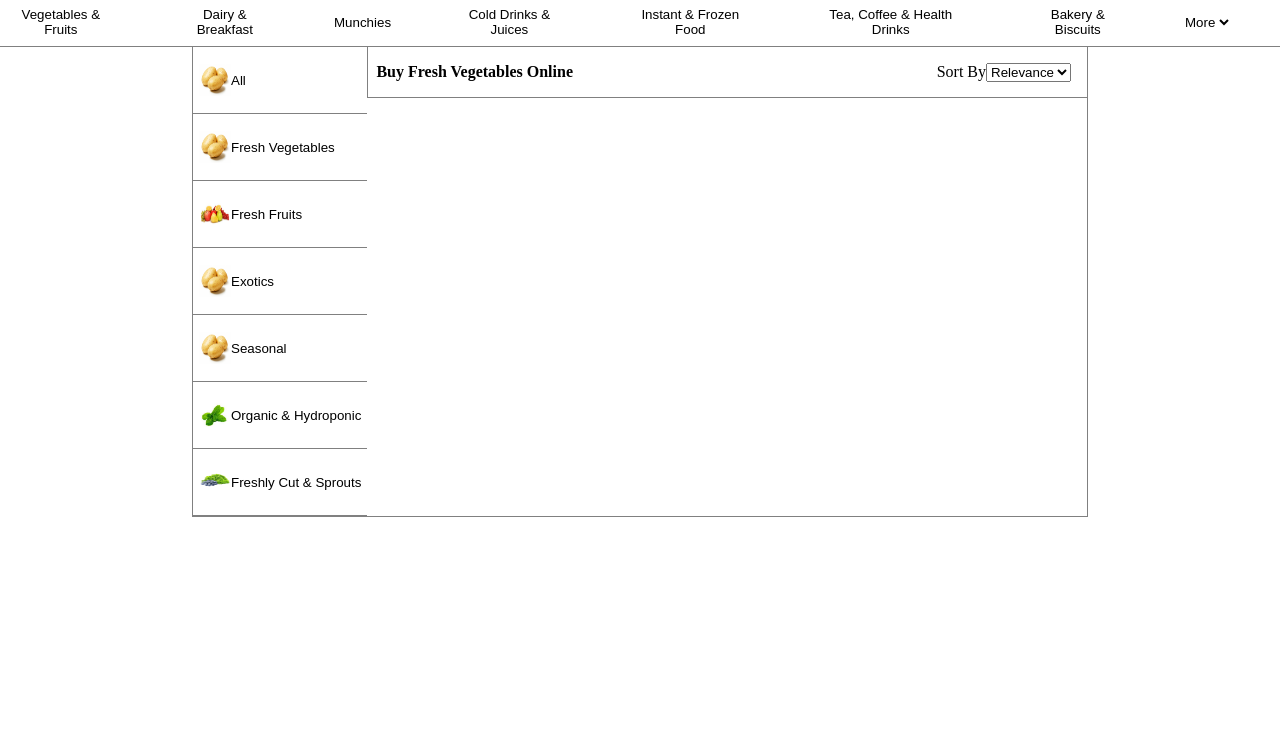
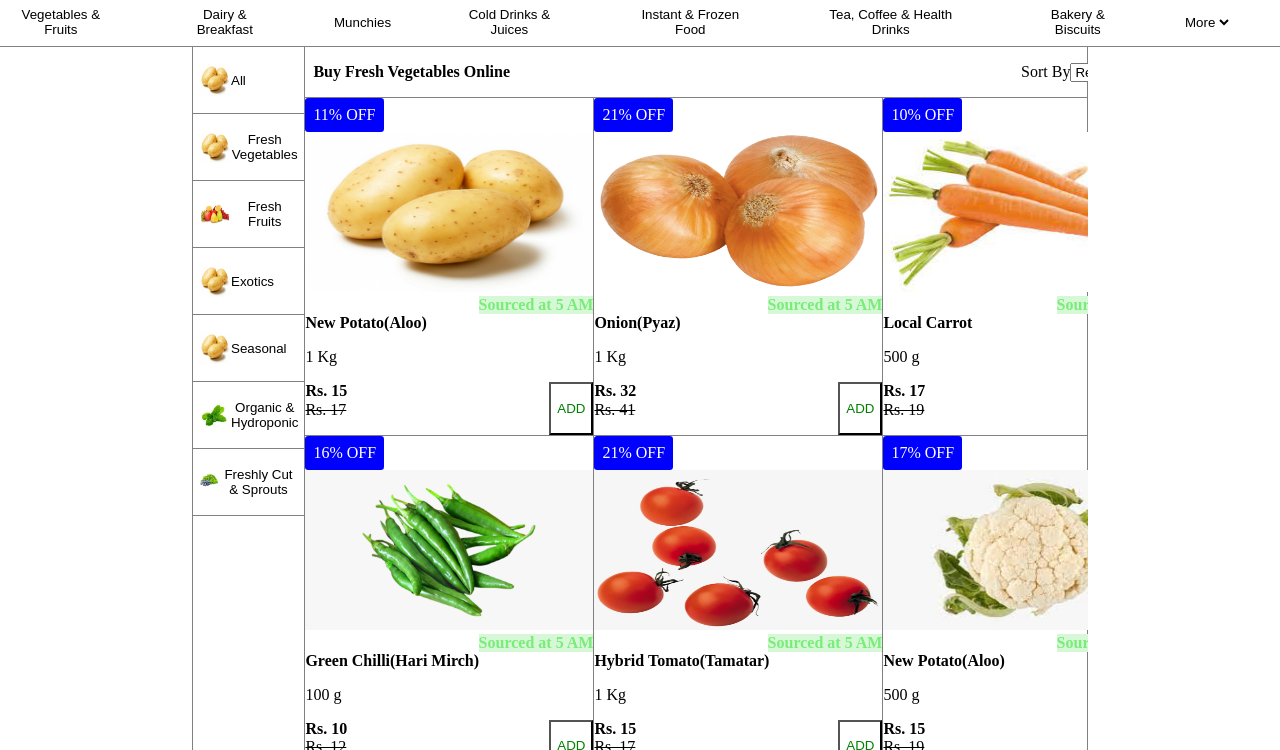
Before and after one commit to malhaar-thakore/Blinkit-project-, a plain HTML site: page index.html in a window 1280 px wide. Shown: the part 50-800 px from the top of the page. Drawn offline with Linux system fonts and the light colour scheme.

Commit message:
MVC model implemented on sidebar and category filtering

```diff
--- a/css/syntax.css
+++ b/css/syntax.css
@@ -2,17 +2,17 @@ body {
     margin: 0;
 }
 
-.header-details{
+.headerDetails{
     display: flex;
     justify-content: space-between;
 }
 
-.header-left{
+.headerLeft{
     display: flex;
     /*justify-content: flex-start;*/
 }
 
-.header-right{
+.headerRight{
     display: flex;
 }
 
@@ -24,24 +24,24 @@ body {
     border-right: 1px solid grey;
 }
 
-.logop1{
+.logoP1{
     color:gold;
 }
 
-.logop2{
+.logoP2{
     color:forestgreen;
 }
 
-.delivery-details{
+.deliveryDetails{
     display: flex;
     flex-direction: column;
 }
 
-.delivery-area{
+.deliveryArea{
     border: none;
 }
 
-.login-button{
+.loginButton{
     display: flex;
     border: none;
     background: white;
@@ -49,7 +49,7 @@ body {
     align-items: center;
 }
 
-.my-cart-button{
+.myCartButton{
     display: flex;
     border: none;
     background: green;
@@ -57,43 +57,43 @@ body {
     margin: 1px 6px;
 }
 
-.cart-image{
+.cartImage{
     display: flex;
     height: 2rem;
     width: 2rem;
 }
 
-.my-cart{
+.myCart{
     display: flex;
 }
 
-.navigation-bar{
+.navigationBar{
     border-top: 1px solid grey;
     border-bottom: 1px solid grey;
 }
 
-.nav-details{
+.navDetails{
     display: flex;
     justify-content: center;
     margin-top: 0.5rem;
     margin-bottom: 0.5rem;
 }
 
-.nav-buttons{
+.navButtons{
     border: none;
     background: white;
     margin-right: 3rem;
     align-items: center;
 }
 
-.main-content {
+.mainContent {
     width: 70%;
     margin-left: auto;
     margin-right: auto;
     overflow: hidden;
 }
 
-.main-content-details{
+.mainContentDetails{
     display: flex;
     border-left: 1px solid grey;
     border-right: 1px solid grey;
@@ -101,12 +101,12 @@ body {
    /* border: 2px solid grey;*/
 }
 
-.sidebar{
+#sidebar{
     display: flex;
     flex-direction: column;
 }
 
-.sidebar-button{
+.sidebarButton{
     display: flex;
     align-items: center;
     background-color: white;
@@ -121,11 +121,11 @@ body {
     border-left-color: green;*/
 }
 
-.sidebar-button:hover{
+.sidebarButton:hover{
     background-color: green;
 }
 
-.sidebar-image{
+.sidebarImage{
     display: flex;
     height: 2rem;
     width: 2rem;
@@ -133,15 +133,15 @@ body {
     margin-bottom: 1rem;
 }
 
-.sidebar-text{
+.sidebarText{
     display: flex;
 }
 
-.center-bar{
+.centerBar{
     flex-grow: 2;
 }
 
-.top-bar{
+.topBar{
     display: flex;
     justify-content: space-between;
     align-items: center;
@@ -149,19 +149,19 @@ body {
     border-bottom: 1px solid grey;
 }
 
-.top-bar-text{
+.topBarText{
     display: flex;
     margin-bottom: 1rem;
     margin-left: 0.5rem;
     margin-top: 1rem;
 }
 
-.top-bar-dropdown{
+.topBarDropdown{
     display: flex;
     margin-right: 1rem;
 }
 
-.display-items{
+#productsToBeSold{
     display: grid;
     grid-template-columns: repeat(3,1fr);
 }
@@ -170,7 +170,7 @@ body {
     text-decoration: line-through;
 }
 
-.cost-add{
+.costAdd{
     display: flex;
     justify-content: space-between;
     align-content: center;
@@ -181,7 +181,7 @@ body {
     border-left: 1px solid grey;
 }
 
-.card-images{
+.cardImages{
     height: 10rem;
     width: 18rem;
 }
@@ -210,7 +210,7 @@ body {
     margin-top:0.5px;
 }
 
-.add-button{
+.addButton{
     color: green;
     background: transparent;
 }
--- a/index.html
+++ b/index.html
@@ -11,18 +11,18 @@
 
         <main class="wrapper">
 
-            <main class="flex-container">
+            <main class="flexContainer">
                 <section class="header">
-                    <header class="header-details">
+                    <header class="headerDetails">
 
-                        <section class="header-left">
+                        <section class="headerLeft">
                             <div class="logo">
-                                <span class="logop1">blink</span>
-                                <span class="logop2">it</span>
+                                <span class="logoP1">blink</span>
+                                <span class="logoP2">it</span>
                             </div>
-                            <div class="delivery-details">
+                            <div class="deliveryDetails">
                                 <label for="delivery area">Delivery in 10 minutes</label>
-                                    <select name="delivery-area" class="delivery-area">
+                                    <select name="deliveryArea" class="deliveryArea">
                                     <option value="delhi">Delhi, India</option>
                                     <option value="bangalore">Bangalore, India</option>
                                     <option value="mumbai">Mumbai, India</option>
@@ -31,28 +31,28 @@
                             </div>
                         </section>
 
-                        <section class="header-right">
-                            <button class="login-button">Login</button>
-                            <button class="my-cart-button">
-                                <img class="cart-image" src="images/cart-image.png">
-                                <strong class="my-cart">My Cart</strong>
+                        <section class="headerRight">
+                            <button class="loginButton">Login</button>
+                            <button class="myCartButton">
+                                <img class="cartImage" src="images/cart-image.png">
+                                <strong class="myCart">My Cart</strong>
                             </button>
                         </section>
                     </header>
                 </section>
 
-                <section class="navigation-bar">
-                    <div class="nav-details">
-                        <button class="nav-buttons">Vegetables & Fruits</button>
-                        <button class="nav-buttons">Dairy & Breakfast</button>
-                        <button class="nav-buttons">Munchies</button>
-                        <button class="nav-buttons">Cold Drinks & Juices</button>
-                        <button class="nav-buttons">Instant & Frozen Food</button>
-                        <button class="nav-buttons">Tea, Coffee & Health Drinks</button>
-                        <button class="nav-buttons">Bakery & Biscuits</button>
+                <section class="navigationBar">
+                    <div class="navDetails">
+                        <button class="navButtons">Vegetables & Fruits</button>
+                        <button class="navButtons">Dairy & Breakfast</button>
+                        <button class="navButtons">Munchies</button>
+                        <button class="navButtons">Cold Drinks & Juices</button>
+                        <button class="navButtons">Instant & Frozen Food</button>
+                        <button class="navButtons">Tea, Coffee & Health Drinks</button>
+                        <button class="navButtons">Bakery & Biscuits</button>
 
-                        <label for="other-items"></label>
-                        <select class="nav-buttons" name="other-items" id="other-items">
+                        <label for="moreTypesOfProducts"></label>
+                        <select class="navButtons" name="moreTypesOfProducts" id="moreTypesOfProducts">
                         <option value="more">More</option>
                         <option value="a">A</option>
                         <option value="b">B</option>
@@ -61,9 +61,9 @@
                     </div>
                 </section>
 
-                <section class="main-content">
-                    <div class="main-content-details">
-                        <div class="sidebar">
+                <section class="mainContent">
+                    <div class="mainContentDetails">
+                        <div id="sidebar">
                             <!-- <button class="sidebar-button">
                                 <img class="sidebar-image" src="images/potato-img.png">
                                 <p class="sidebar-text">All</p>
@@ -94,12 +94,12 @@
                             </button> -->
                         </div>
 
-                        <div class="center-bar">
-                            <div class="top-bar">
-                                <strong class="top-bar-text">Buy Fresh Vegetables Online</strong>
-                                <div class="top-bar-dropdown">
-                                    <label for="sort-by">Sort By</label>
-                                    <select name="sort-by" id="sort-by">
+                        <div class="centerBar">
+                            <div class="topBar">
+                                <strong class="topBarText">Buy Fresh Vegetables Online</strong>
+                                <div class="topBarDropdown">
+                                    <label for=productsSortBy">Sort By</label>
+                                    <select name="productsSortBy" id="productsSortBy">
                                     <option value="relevance">Relevance</option>
                                     <option value="a">A</option>
                                     <option value="b">B</option>
@@ -108,7 +108,7 @@
                                 </div>
                             </div>
 
-                            <div class="display-items">
+                            <div id="productsToBeSold">
                                 <!-- <div class="card one">
                                     <div class="offer">
                                         <strong> 11% OFF</strong>
@@ -380,7 +380,7 @@
             <p>Bla Bla Bla Bla</p>
         </div> -->
 
-        <script src="javascript/myscripts.js"></script>
+        <script type="module" src="javascript/controller.js"></script>
     </body>
 
 </html>
--- /dev/null
+++ b/javascript/models/displayProducts.js
@@ -0,0 +1,271 @@
+const CATEGORY_TYPES = {
+    all : 'all',
+    freshVegetables : 'freshVegetables',
+    freshFruits : 'freshFruits',
+    exotics : 'exotics',
+    seasonal : 'seasonal',
+    organicHydroponic : 'organicHydroponic',
+    freshlyCutSprouts : 'freshlyCutSprouts',
+    card: 'card'
+}
+
+const DISPLAY_PRODUCTS_CONTENT = [
+    {
+        offer: '11% OFF',
+        image: 'images/potato-img.png',
+        source: 'Sourced at 5 AM',
+        title: 'New Potato(Aloo)',
+        quantity: '1 Kg',
+        newCost: 'Rs. 15',
+        oldCost: 'Rs. 17',
+        addButton: 'ADD',
+        categories: CATEGORY_TYPES.card + ' ' + CATEGORY_TYPES.all + ' ' + CATEGORY_TYPES.freshVegetables
+    },
+
+    {
+        offer: '21% OFF',
+        image: 'images/onion-img.png',
+        source: 'Sourced at 5 AM',
+        title: 'Onion(Pyaz)',
+        quantity: '1 Kg',
+        newCost: 'Rs. 32',
+        oldCost: 'Rs. 41',
+        addButton: 'ADD',
+        categories: CATEGORY_TYPES.card + ' ' + CATEGORY_TYPES.all + ' ' + CATEGORY_TYPES.freshVegetables
+    },
+
+    {
+        offer: '10% OFF',
+        image: 'images/carrot-img.jpeg',
+        source: 'Sourced at 5 AM',
+        title: 'Local Carrot',
+        quantity: '500 g',
+        newCost: 'Rs. 17',
+        oldCost: 'Rs. 19',
+        addButton: 'ADD',
+        categories: CATEGORY_TYPES.card + ' ' + CATEGORY_TYPES.all + ' ' + CATEGORY_TYPES.freshVegetables
+    },
+
+    {
+        offer: '16% OFF',
+        image: 'images/green-chilli-img.png',
+        source: 'Sourced at 5 AM',
+        title: 'Green Chilli(Hari Mirch)',
+        quantity: '100 g',
+        newCost: 'Rs. 10',
+        oldCost: 'Rs. 12',
+        addButton: 'ADD',
+        categories: CATEGORY_TYPES.card + ' ' + CATEGORY_TYPES.all + ' ' + CATEGORY_TYPES.freshVegetables
+    },
+
+    {
+        offer: '21% OFF',
+        image: 'images/hybrid-tomato.png',
+        source: 'Sourced at 5 AM',
+        title: 'Hybrid Tomato(Tamatar)',
+        quantity: '1 Kg',
+        newCost: 'Rs. 15',
+        oldCost: 'Rs. 17',
+        addButton: 'ADD',
+        categories: CATEGORY_TYPES.card + ' ' + CATEGORY_TYPES.all + ' ' + CATEGORY_TYPES.freshVegetables
+    },
+
+    {
+        offer: '17% OFF',
+        image: 'images/cauliflower.jpeg',
+        source: 'Sourced at 5 AM',
+        title: 'New Potato(Aloo)',
+        quantity: '500 g',
+        newCost: 'Rs. 15',
+        oldCost: 'Rs. 19',
+        addButton: 'ADD',
+        categories: CATEGORY_TYPES.card + ' ' + CATEGORY_TYPES.all + ' ' + CATEGORY_TYPES.freshVegetables
+    },
+
+
+    {
+        offer: '11% OFF',
+        image: 'images/potato-img.png',
+        source: 'Sourced at 5 AM',
+        title: 'Mango',
+        quantity: '1 Kg',
+        newCost: 'Rs. 15',
+        oldCost: 'Rs. 17',
+        addButton: 'ADD',
+        categories: CATEGORY_TYPES.card + ' ' + CATEGORY_TYPES.all + ' ' + CATEGORY_TYPES.freshFruits
+    },
+
+    {
+        offer: '21% OFF',
+        image: 'images/onion-img.png',
+        source: 'Sourced at 5 AM',
+        title: 'Apple',
+        quantity: '1 Kg',
+        newCost: 'Rs. 32',
+        oldCost: 'Rs. 41',
+        addButton: 'ADD',
+        categories: CATEGORY_TYPES.card + ' ' + CATEGORY_TYPES.all + ' ' + CATEGORY_TYPES.freshFruits
+    },
+
+    {
+        offer: '10% OFF',
+        image: 'images/carrot-img.jpeg',
+        source: 'Sourced at 5 AM',
+        title: 'Banana',
+        quantity: '500 g',
+        newCost: 'Rs. 17',
+        oldCost: 'Rs. 19',
+        addButton: 'ADD',
+        categories: CATEGORY_TYPES.card + ' ' + CATEGORY_TYPES.all + ' ' + CATEGORY_TYPES.freshFruits
+    },
+
+    {
+        offer: '16% OFF',
+        image: 'images/green-chilli-img.png',
+        source: 'Sourced at 5 AM',
+        title: 'Grapes',
+        quantity: '100 g',
+        newCost: 'Rs. 10',
+        oldCost: 'Rs. 12',
+        addButton: 'ADD',
+        categories: CATEGORY_TYPES.card + ' ' + CATEGORY_TYPES.all + ' ' + CATEGORY_TYPES.freshFruits
+    },
+
+    {
+        offer: '21% OFF',
+        image: 'images/hybrid-tomato.png',
+        source: 'Sourced at 5 AM',
+        title: 'Papaya',
+        quantity: '1 Kg',
+        newCost: 'Rs. 15',
+        oldCost: 'Rs. 17',
+        addButton: 'ADD',
+        categories: CATEGORY_TYPES.card + ' ' + CATEGORY_TYPES.all + ' ' + CATEGORY_TYPES.freshFruits
+    },
+
+
+    {
+        offer: '11% OFF',
+        image: 'images/potato-img.png',
+        source: 'Sourced at 5 AM',
+        title: 'Broccoli',
+        quantity: '1 Kg',
+        newCost: 'Rs. 15',
+        oldCost: 'Rs. 17',
+        addButton: 'ADD',
+        categories: CATEGORY_TYPES.card + ' ' + CATEGORY_TYPES.all + ' ' + CATEGORY_TYPES.exotics
+    },
+
+    {
+        offer: '21% OFF',
+        image: 'images/onion-img.png',
+        source: 'Sourced at 5 AM',
+        title: 'Shiitake Mushroom',
+        quantity: '1 Kg',
+        newCost: 'Rs. 32',
+        oldCost: 'Rs. 41',
+        addButton: 'ADD',
+        categories: CATEGORY_TYPES.card + ' ' + CATEGORY_TYPES.all + ' ' + CATEGORY_TYPES.exotics
+    },
+
+    {
+        offer: '10% OFF',
+        image: 'images/carrot-img.jpeg',
+        source: 'Sourced at 5 AM',
+        title: 'Red Capsicum',
+        quantity: '500 g',
+        newCost: 'Rs. 17',
+        oldCost: 'Rs. 19',
+        addButton: 'ADD',
+        categories: CATEGORY_TYPES.card + ' ' + CATEGORY_TYPES.all + ' ' + CATEGORY_TYPES.exotics
+    },
+
+    {
+        offer: '16% OFF',
+        image: 'images/green-chilli-img.png',
+        source: 'Sourced at 5 AM',
+        title: 'King Trumpet Mushroom',
+        quantity: '100 g',
+        newCost: 'Rs. 10',
+        oldCost: 'Rs. 12',
+        addButton: 'ADD',
+        categories: CATEGORY_TYPES.card + ' ' + CATEGORY_TYPES.all + ' ' + CATEGORY_TYPES.exotics
+    },
+
+
+    {
+        offer: '11% OFF',
+        image: 'images/potato-img.png',
+        source: 'Sourced at 5 AM',
+        title: 'Amla',
+        quantity: '1 Kg',
+        newCost: 'Rs. 15',
+        oldCost: 'Rs. 17',
+        addButton: 'ADD',
+        categories: CATEGORY_TYPES.card + ' ' + CATEGORY_TYPES.all + ' ' + CATEGORY_TYPES.seasonal
+    },
+
+    {
+        offer: '21% OFF',
+        image: 'images/onion-img.png',
+        source: 'Sourced at 5 AM',
+        title: 'Nagpur Orange',
+        quantity: '1 Kg',
+        newCost: 'Rs. 32',
+        oldCost: 'Rs. 41',
+        addButton: 'ADD',
+        categories: CATEGORY_TYPES.card + ' ' + CATEGORY_TYPES.all + ' ' + CATEGORY_TYPES.seasonal
+    },
+
+    {
+        offer: '10% OFF',
+        image: 'images/carrot-img.jpeg',
+        source: 'Sourced at 5 AM',
+        title: 'Groundnut',
+        quantity: '500 g',
+        newCost: 'Rs. 17',
+        oldCost: 'Rs. 19',
+        addButton: 'ADD',
+        categories: CATEGORY_TYPES.card + ' ' + CATEGORY_TYPES.all + ' ' + CATEGORY_TYPES.seasonal
+    },
+
+
+    {
+        offer: '11% OFF',
+        image: 'images/potato-img.png',
+        source: 'Sourced at 5 AM',
+        title: 'Organic Radish',
+        quantity: '1 Kg',
+        newCost: 'Rs. 15',
+        oldCost: 'Rs. 17',
+        addButton: 'ADD',
+        categories: CATEGORY_TYPES.card + ' ' + CATEGORY_TYPES.all + ' ' + CATEGORY_TYPES.organicHydroponic
+    },
+
+    {
+        offer: '21% OFF',
+        image: 'images/onion-img.png',
+        source: 'Sourced at 5 AM',
+        title: 'Hydroponic Baby Corn',
+        quantity: '1 Kg',
+        newCost: 'Rs. 32',
+        oldCost: 'Rs. 41',
+        addButton: 'ADD',
+        categories: CATEGORY_TYPES.card + ' ' + CATEGORY_TYPES.all + ' ' + CATEGORY_TYPES.organicHydroponic
+    },
+
+
+    {
+        offer: '11% OFF',
+        image: 'images/potato-img.png',
+        source: 'Sourced at 5 AM',
+        title: 'Sweet Corn - Packet',
+        quantity: '1 Kg',
+        newCost: 'Rs. 15',
+        oldCost: 'Rs. 17',
+        addButton: 'ADD',
+        categories: CATEGORY_TYPES.card + ' ' + CATEGORY_TYPES.all + ' ' + CATEGORY_TYPES.freshlyCutSprouts
+    }
+]
+
+export {DISPLAY_PRODUCTS_CONTENT};
--- /dev/null
+++ b/javascript/models/sidebarModel.js
@@ -0,0 +1,55 @@
+const CATEGORY_TYPES = {
+    all : 'all',
+    freshVegetables : 'freshVegetables',
+    freshFruits : 'freshFruits',
+    exotics : 'exotics',
+    seasonal : 'seasonal',
+    organicHydroponic : 'organicHydroponic',
+    freshlyCutSprouts : 'freshlyCutSprouts'
+}
+
+const SIDEBAR_CONTENT = [
+    {
+        categoryImage: 'images/potato-img.png',
+        categoryText:  'All',
+        categoryType: CATEGORY_TYPES.all
+    },
+
+    {
+        categoryImage: 'images/potato-img.png',
+        categoryText:  'Fresh Vegetables',
+        categoryType: CATEGORY_TYPES.freshVegetables
+    },
+
+    {
+        categoryImage: 'images/fresh-fruits.jpeg',
+        categoryText:  'Fresh Fruits',
+        categoryType: CATEGORY_TYPES.freshFruits
+    },
+
+    {
+        categoryImage: 'images/potato-img.png',
+        categoryText:  'Exotics',
+        categoryType: CATEGORY_TYPES.exotics
+    },
+
+    {
+        categoryImage: 'images/potato-img.png',
+        categoryText:  'Seasonal',
+        categoryType: CATEGORY_TYPES.seasonal
+    },
+
+    {
+        categoryImage: 'images/organic-hydroponic.jpeg',
+        categoryText:  'Organic & Hydroponic',
+        categoryType: CATEGORY_TYPES.organicHydroponic
+    },
+
+    {
+        categoryImage: 'images/freshly-cut-sprouts.webp',
+        categoryText:  'Freshly Cut & Sprouts',
+        categoryType: CATEGORY_TYPES.freshlyCutSprouts
+    }
+]
+
+export {SIDEBAR_CONTENT};
--- /dev/null
+++ b/javascript/view.js
@@ -0,0 +1,145 @@
+const displayProductsView = {
+    init(DISPLAY_PRODUCTS_CONTENT){
+        this.productsToBeSold = document.getElementById('productsToBeSold');
+        this.DISPLAY_PRODUCTS_CONTENT = DISPLAY_PRODUCTS_CONTENT;
+        //console.log(this.DISPLAY_PRODUCTS_CONTENT[0].categories);
+        this.render();
+    },
+
+    render(){
+        for(this.i=0; this.i < this.DISPLAY_PRODUCTS_CONTENT.length; this.i++)
+        {
+            this.assignElement();
+
+            this.assignClassName();
+
+            this.assignInnerContent();
+
+            this.appendingToElements();
+        }
+    },
+
+    assignElement(){
+        this.offer = document.createElement('div');
+        this.offerText = document.createElement('strong');
+        this.image = document.createElement('img');
+        this.source = document.createElement('div');
+        this.sourceText = document.createElement('strong');
+        this.title = document.createElement('strong');
+        this.quantity = document.createElement('p');
+        this.cost = document.createElement('div');
+        this.newCost = document.createElement('strong');
+        this.oldCost = document.createElement('p');
+        this.addButton = document.createElement('button');
+        this.costAdd = document.createElement('div');
+        this.card = document.createElement('div');
+    },
+
+    assignClassName(){
+        this.offer.className = 'offer';
+        this.image.className = 'cardImages';
+        this.source.className = 'source';
+        this.title.className = 'cardTitle';
+        this.cost.className = 'cost';
+        this.addButton.className = 'addButton';
+        this.costAdd.className = 'costAdd';
+        this.card.className = this.DISPLAY_PRODUCTS_CONTENT[this.i].categories;
+    },
+
+    assignInnerContent(){
+        this.offer.innerHTML = this.DISPLAY_PRODUCTS_CONTENT[this.i].offer;
+        this.image.src = this.DISPLAY_PRODUCTS_CONTENT[this.i].image;
+        this.sourceText.innerHTML = this.DISPLAY_PRODUCTS_CONTENT[this.i].source;
+        this.title.innerHTML = this.DISPLAY_PRODUCTS_CONTENT[this.i].title;
+        this.quantity.innerHTML = this.DISPLAY_PRODUCTS_CONTENT[this.i].quantity;
+        this.newCost.innerHTML = this.DISPLAY_PRODUCTS_CONTENT[this.i].newCost;
+        this.oldCost.innerHTML = this.DISPLAY_PRODUCTS_CONTENT[this.i].oldCost;
+        this.addButton.innerHTML = this.DISPLAY_PRODUCTS_CONTENT[this.i].addButton;
+    },
+
+    appendingToElements(){
+        this.cost.append(this.newCost, this.oldCost);
+        this.costAdd.append(this.cost, this.addButton);
+        this.offer.append(this.offerText);
+        this.source.append(this.sourceText);
+        this.card.append(this.offer, this.image, this.source, this.title, this.quantity, this.costAdd);
+        this.productsToBeSold.append(this.card);
+    }
+}
+
+const sidebarView = {
+    init(SIDEBAR_CONTENT){
+        this.sidebar = document.getElementById('sidebar');
+        this.SIDEBAR_CONTENT = SIDEBAR_CONTENT;
+        this.render();
+    },
+
+    render(){
+        for(this.i=0; this.i<this.SIDEBAR_CONTENT.length; this.i++){
+            this.assignElement();
+
+            this.assignClassName();
+
+            this.assignInnerContent();
+
+            this.appendingToElements();
+
+            let assignedCategory = this.SIDEBAR_CONTENT[this.i].categoryType
+
+            this.categoryButton.addEventListener("click", function(){
+                this.ALL_PRODUCTS = document.getElementsByClassName('card');
+            for(this.i=0; this.i < this.ALL_PRODUCTS.length; this.i++){
+            // console.log(this.ALL_PRODUCTS[this.i].classList);
+            // console.log(assignedCategory);
+                if(this.ALL_PRODUCTS[this.i].classList.contains(assignedCategory))
+                {
+                 this.ALL_PRODUCTS[this.i].style.display = "initial";
+                }
+                else
+                {
+                    this.ALL_PRODUCTS[this.i].style.display = "none";
+                }
+            }
+            });
+        }
+    },
+
+    assignElement(){
+        this.categoryButton = document.createElement('button');
+        this.categoryButtonImage = document.createElement('img');
+        this.categoryButtonText = document.createElement('p');
+    },
+
+    assignClassName(){
+        this.categoryButton.className = 'sidebarButton';
+        this.categoryButtonImage.className = 'sidebarImage';
+        this.categoryButtonText.className = 'sidebarText';
+    },
+
+    assignInnerContent(){
+        this.categoryButtonImage.src = this.SIDEBAR_CONTENT[this.i].categoryImage;
+        this.categoryButtonText.innerHTML = this.SIDEBAR_CONTENT[this.i].categoryText;
+    },
+
+    appendingToElements(){
+        this.categoryButton.append(this.categoryButtonImage, this.categoryButtonText);
+        this.sidebar.append(this.categoryButton);
+    },
+
+    displayCategoryProducts(assignedCategory){
+        this.ALL_PRODUCTS = document.getElementsByClassName('card');
+        for(this.i=0; this.i < this.ALL_PRODUCTS.length; this.i++){
+            //console.log(this.ALL_PRODUCTS[this.i].classList);
+            console.log(assignedCategory);
+            // if(this.ALL_PRODUCTS[this.i].classList.contains(this.assignedCategory))
+            // {
+            //     this.ALL_PRODUCTS[this.i].style.display = "initial";
+            // }
+            // else
+            // {
+            //     this.ALL_PRODUCTS[this.i].style.display = "none";
+            // }
+        }
+    }
+}
+export {sidebarView, displayProductsView};
```
Also changed, not shown: javascript/controller.js (added, +16 -0 lines).
